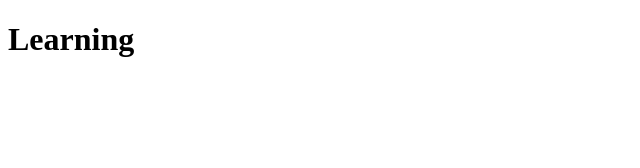
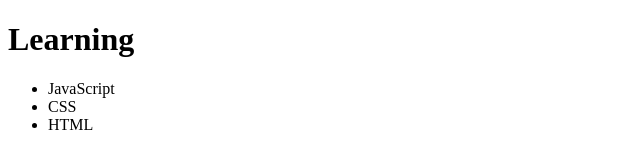
Before and after one commit to Jeena-dev/basicProject, a plain HTML site: page index.html in a window 1280 px wide. Shown: the whole page, without its empty margins (0-640 px from the left). Drawn offline with Linux system fonts and the light colour scheme.

Commit message:
add an ul to the index file

```diff
--- a/index.html
+++ b/index.html
@@ -7,5 +7,10 @@
 </head>
 <body>
     <h1> Learning </h1>
+    <ul>
+        <li>JavaScript</li>
+        <li>CSS</li>
+        <li>HTML</li>
+    </ul>
 </body>
 </html>
```
